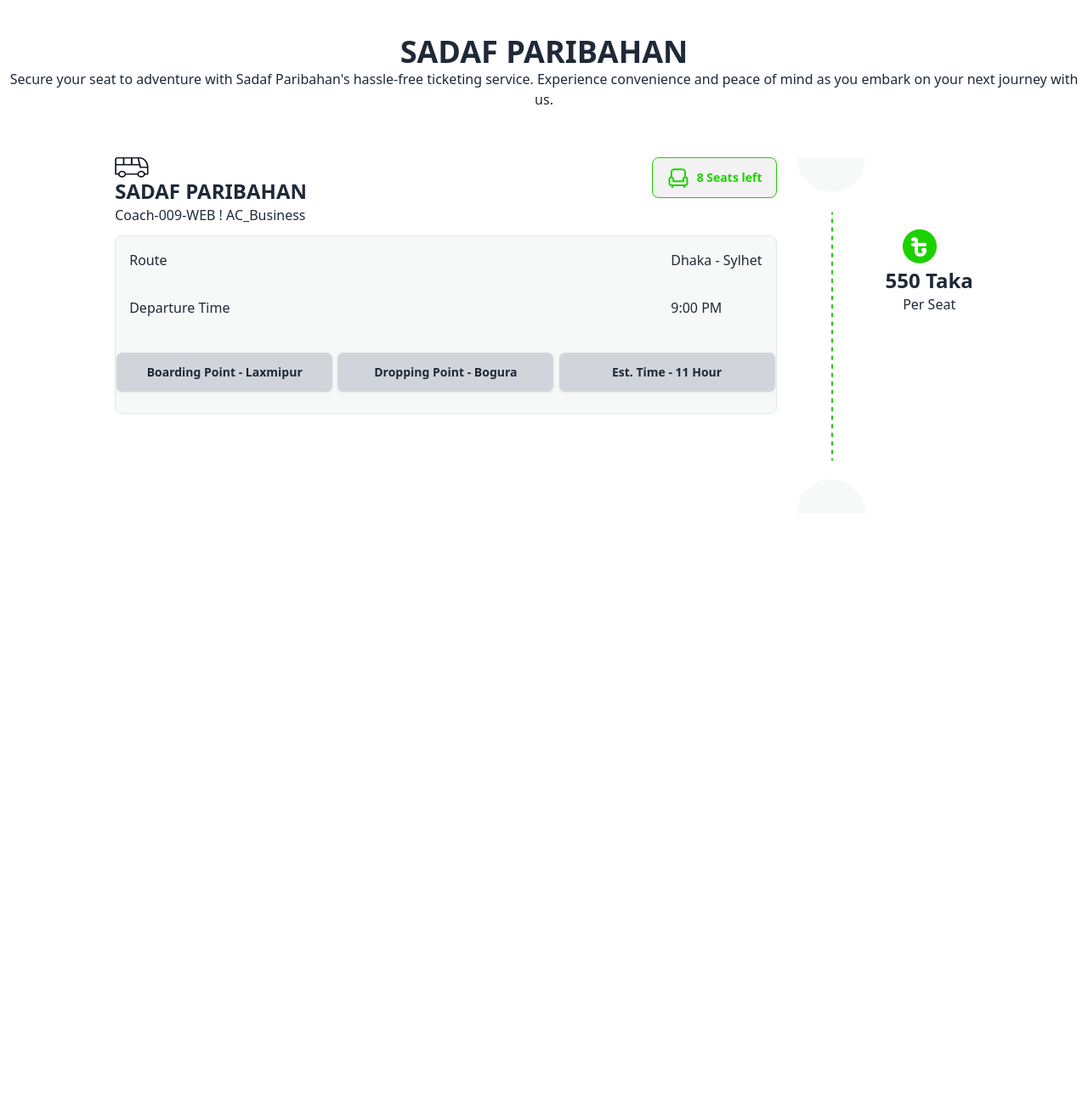
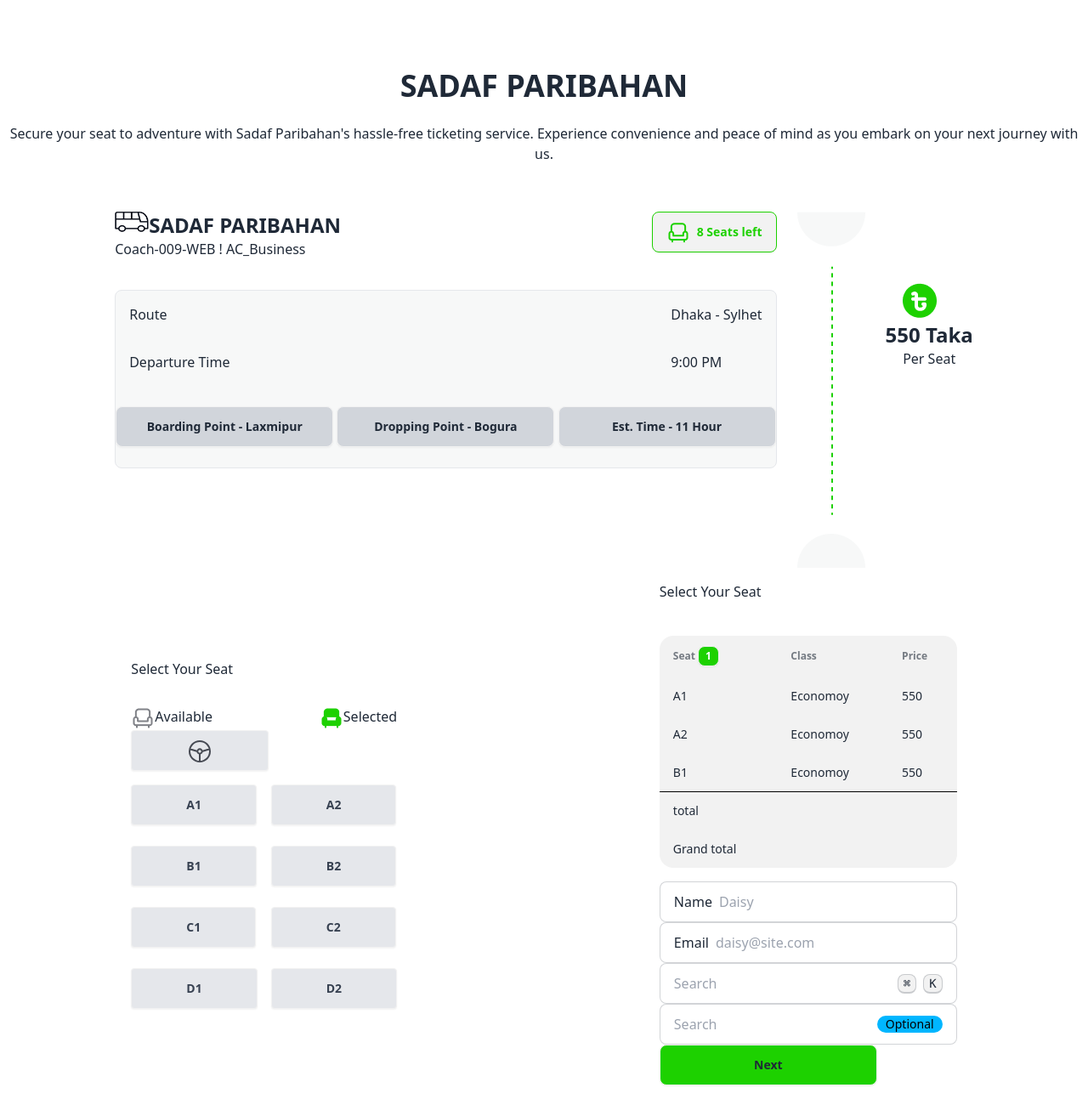
Before and after one commit to tuly15/SADMAN-PARIBAHAN, a plain HTML site: page index.html in a window 1280 px wide. Shown: the part 1403-2696 px from the top of the page at 85% size. Before the commit the page ends 2007 px from the top, so only its background shows below. Drawn offline with nearby package versions, Linux system fonts and the light colour scheme.

Commit message:
seat-plan-section added

```diff
--- a/index.html
+++ b/index.html
@@ -55,7 +55,6 @@
 
     <section class="banner-container ml-32 mr-32 pt-6 pb-6 ">
         <div class="hero min-h-screen w-full rounded-3xl " style="background-image: url(images/banner.png);">
-            <!-- <div class="hero-overlay bg-opacity-60"></div> -->
             <div class="hero-content text-center text-neutral-content">
                 <div class="max-w-md">
                     <h1 class="mb-5 text-5xl font-bold gap-4">End-to-End Travel with <br> <span
@@ -82,7 +81,8 @@
                 <div class="pr-11 pt-14 pb-14">
                     <h6 class="text-4xl font-semibold ">NEW15</h6>
                     <p>Coupon Code</p>
-                </div></div>
+                </div>
+            </div>
 
             <div class="card card-side bg-base-100 shadow-xl bg-[#F78C9C] flex gap-x-6  max-h-56 max-w-xl">
 
@@ -101,31 +101,152 @@
 
 
     </section>
-   <section class="button-container"><div class="items-center justify-center flex"><button class="btn border-[#1DD100] text-[#1DD100] mb-11 ml-auto mr-auto ">See All Offers</button></div> </section>
+    <section class="button-container">
+        <div class="items-center justify-center flex"><button
+                class="btn border-[#1DD100] text-[#1DD100] mb-11 ml-auto mr-auto ">See All Offers</button></div>
+    </section>
 
-   <section class="h-auto w-auto"><div class="text-center"><h1 class="text-4xl font-bold text-center">SADAF PARIBAHAN</h1>
-    <p class="">Secure your seat to adventure with Sadaf Paribahan's hassle-free ticketing service. Experience convenience and peace of mind as you embark on your next journey with us.</p></div>
+    <section class="h-auto w-auto">
+        <div class="text-center pt-10">
+            <h1 class="text-4xl font-bold text-center pb-6">SADAF PARIBAHAN</h1>
+            <p class="">Secure your seat to adventure with Sadaf Paribahan's hassle-free ticketing service. Experience
+                convenience and peace of mind as you embark on your next journey with us.</p>
+        </div>
 
-    <div class="flex max-h-full max-w-max-w-6xl justify-center gap-x-6 gap-y-8 mt-14"><div class="ticket-info-1">
+        <div class="flex max-h-full max-w-max-w-6xl justify-center gap-x-6 gap-y-8 mt-14">
+            <div class="ticket-info-1">
                 <div class="flex justify-between">
-            <div> <h1 class="text-2xl font-bold"> <img class="h-6 w-10" src="images/bus-logo.png" alt=""> SADAF PARIBAHAN</h1>
-            <P>Coach-009-WEB ! AC_Business</P></div>
-        <div><button class="btn border-[#1DD100] text-[#1DD100] mb-11 ml-auto mr-auto "> <img src="images/seat-green.png" alt="">8 Seats left</button></div> </div>
+                    <div>
+                        <h1 class="text-2xl font-bold flex"> <img class="h-6 w-10" src="images/bus-logo.png" alt=""> SADAF
+                            PARIBAHAN</h1>
+                        <P>Coach-009-WEB ! AC_Business</P>
+                    </div>
+                    <div><button class="btn border-[#1DD100] text-[#1DD100] mb-11 ml-auto mr-auto "> <img
+                                src="images/seat-green.png" alt="">8 Seats left</button></div>
+                </div>
 
-      <div class="bg-[#F7F8F8] border rounded-lg "> <div class="flex flex-1 justify-between "><div><p class="p-4">Route</p> <p class="p-4">Departure Time</p></div>
-      <div><p class="p-4">Dhaka - Sylhet</p>
+                <div class="bg-[#F7F8F8] border rounded-lg ">
+                    <div class="flex flex-1 justify-between ">
+                        <div>
+                            <p class="p-4">Route</p>
+                            <p class="p-4">Departure Time</p>
+                        </div>
+                        <div>
+                            <p class="p-4">Dhaka - Sylhet</p>
                             <p class="p-4">9:00 PM</p>
-    </div></div>
+                        </div>
+                    </div>
 
                     <div class="pt-6 pb-6"><button class="btn bg-gray-300 btn-wide">Boarding Point - Laxmipur</button>
                         <button class="btn bg-gray-300 btn-wide">Dropping Point - Bogura</button>
                         <button class="btn bg-gray-300 btn-wide">Est. Time - 11 Hour</button>
 
-    </div></div>
+                    </div>
+                </div>
             </div>
             <img src="images/info-devider.png" alt="">
-    <div class="pt-20 text-center items-center"> <img class="pl-4"  src="images/fare.png" alt=""><h1 class="text-2xl font-bold">550 Taka</h1>
-    <p>Per Seat</p></div></div>
+            <div class="pt-20 text-center items-center"> <img class="pl-4" src="images/fare.png" alt="">
+                <h1 class="text-2xl font-bold">550 Taka</h1>
+                <p>Per Seat</p>
+            </div>
+        </div>
+
+    </section>
+
+    <section>  <div class="total-plan-section flex items-center justify-around mt-4 mb-4"> <div class="seat-plan-container"><div><h1 class="font-medium pb-8">Select Your Seat</h1></div>
+
+        <div class="flex flex-1 justify-between">
+            <div><p class="flex"> <img src="images/seat-gray.png" alt="" srcset="">Available</p></div>
+        <div><p class="flex"><img src="images/seat-green-filled.png" alt="" srcset=""> Selected</p></div></div>
+
+
+            <div class=""><button class="btn  col col-end-2 bg-gray-200 text-gray-700 font-bold py-2 px-16 mb-4 rounded "><svg xmlns="http://www.w3.org/2000/svg" width="32" height="32" viewBox="0 0 32 32" fill="none">
+                <path d="M16 28C14.4241 28 12.8637 27.6896 11.4078 27.0866C9.95189 26.4835 8.62902 25.5996 7.51472 24.4853C6.40042 23.371 5.5165 22.0481 4.91345 20.5922C4.31039 19.1363 4 17.5759 4 16C4 14.4241 4.31039 12.8637 4.91345 11.4078C5.5165 9.95189 6.40042 8.62902 7.51472 7.51472C8.62902 6.40042 9.95189 5.5165 11.4078 4.91345C12.8637 4.31039 14.4241 4 16 4C17.5759 4 19.1363 4.31039 20.5922 4.91345C22.0481 5.5165 23.371 6.40042 24.4853 7.51472C25.5996 8.62902 26.4835 9.95189 27.0866 11.4078C27.6896 12.8637 28 14.4241 28 16C28 17.5759 27.6896 19.1363 27.0866 20.5922C26.4835 22.0481 25.5996 23.371 24.4853 24.4853C23.371 25.5996 22.0481 26.4835 20.5922 27.0866C19.1363 27.6896 17.5759 28 16 28ZM16 28V18.6667M13.3333 16C13.3333 16.7072 13.6143 17.3855 14.1144 17.8856C14.6145 18.3857 15.2928 18.6667 16 18.6667M13.3333 16C13.3333 15.2928 13.6143 14.6145 14.1144 14.1144C14.6145 13.6143 15.2928 13.3333 16 13.3333C16.7072 13.3333 17.3855 13.6143 17.8856 14.1144C18.3857 14.6145 18.6667 15.2928 18.6667 16M13.3333 16L4.33333 13.3333M16 18.6667C16.7072 18.6667 17.3855 18.3857 17.8856 17.8856C18.3857 17.3855 18.6667 16.7072 18.6667 16M18.6667 16L27.6667 13.3333" stroke="#030712" stroke-opacity="0.7" stroke-width="2" stroke-linecap="round" stroke-linejoin="round"/>
+              </svg></button></div>
+            <div class="grid grid-cols-2 gap-y-6 gap-x-4">
+                <div><button class="btn class col-span-1 bg-gray-200 text-gray-700 font-bold py-2 px-16 rounded">A1</button></div>
+                <div><button class="btn class col-span-1 bg-gray-200 text-gray-700 font-bold py-2 px-16 rounded">A2</button></div>
+                <div><button class="btn class col-span-1 bg-gray-200 text-gray-700 font-bold py-2 px-16 rounded">B1</button></div>
+                <div><button class="btn class col-span-1 bg-gray-200 text-gray-700 font-bold py-2 px-16 rounded">B2</button></div>
+                <div><button class="btn class col-span-1 bg-gray-200 text-gray-700 font-bold py-2 px-16 rounded">C1</button></div>
+                <div><button class="btn class col-span-1 bg-gray-200 text-gray-700 font-bold py-2 px-16 rounded">C2</button></div>
+                <div><button class="btn class col-span-1 bg-gray-200 text-gray-700 font-bold py-2 px-16 rounded">D1</button></div>
+                <div><button class="btn class col-span-1 bg-gray-200 text-gray-700 font-bold py-2 px-16 rounded">D2</button></div>
+
+            </div>
+    </div>
+
+
+    <div class="total-value-container ">
+        <div><div class="overflow-x-auto"><h1 class="font-medium">Select Your Seat</h1>
+        <table class="table bg-base-200  mt-10 mb-4">
+          <!-- head -->
+          <thead>
+            <tr>
+
+              <th>Seat <button class="btn btn-xs bg-[#1DD100] text-white">1</button></th>
+              <th>Class</th>
+              <th>Price</th>
+            </tr>
+          </thead>
+          <tbody>
+            <!-- row 1 -->
+            <tr>
+
+              <td>A1</td>
+              <td>Economoy</td>
+              <td>550</td>
+            </tr>
+            <!-- row 2 -->
+            <tr>
+
+              <td>A2</td>
+              <td>Economoy</td>
+              <td>550</td>
+            </tr>
+            <!-- row 3 -->
+            <tr class="border-b border-black">
+
+              <td>B1</td>
+              <td>Economoy</td>
+              <td>550</td>
+            </tr>
+
+
+             <tr >
+                <td >total</td>
+                <td></td>
+                <td></td>
+              </tr>
+      <tr >
+        <td > Grand total</td>
+        <td></td>
+        <td></td>
+          </tbody>
+
+        </table>
+
+      </div></div>
+      <div><label class="input input-bordered flex items-center gap-2">
+        Name
+        <input type="text" class="grow" placeholder="Daisy" />
+      </label>
+      <label class="input input-bordered flex items-center gap-2">
+        Email
+        <input type="text" class="grow" placeholder="daisy@site.com" />
+      </label>
+      <label class="input input-bordered flex items-center gap-2">
+        <input type="text" class="grow" placeholder="Search" />
+        <kbd class="kbd kbd-sm">⌘</kbd>
+        <kbd class="kbd kbd-sm">K</kbd>
+      </label>
+      <label class="input input-bordered flex items-center gap-2">
+        <input type="text" class="grow" placeholder="Search" />
+        <span class="badge badge-info">Optional</span>
+      </label>
+      <button class="btn btn-wide bg-[#1DD100] items-center">Next</button>
+    </div></div></div>
+
 
     </section>
 
```
Lines whose indentation alone changed are shown as unchanged.
